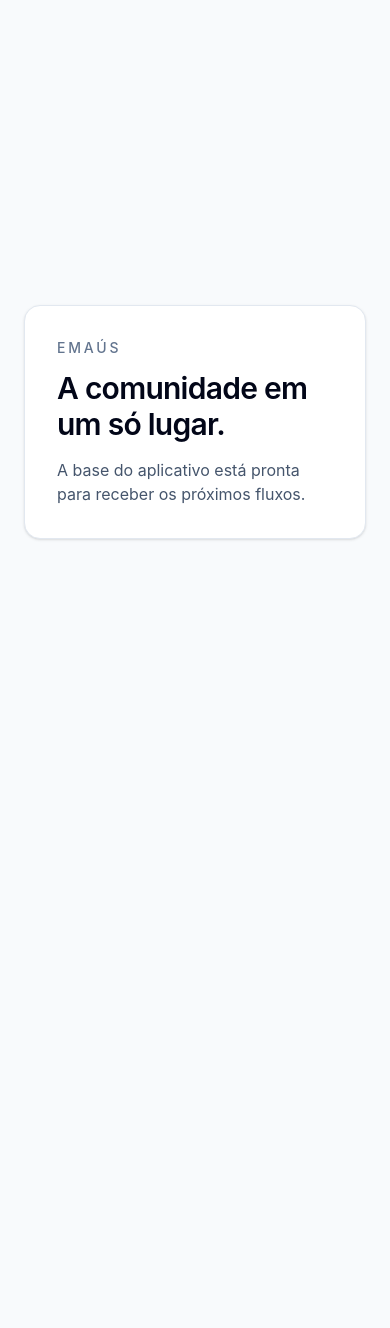
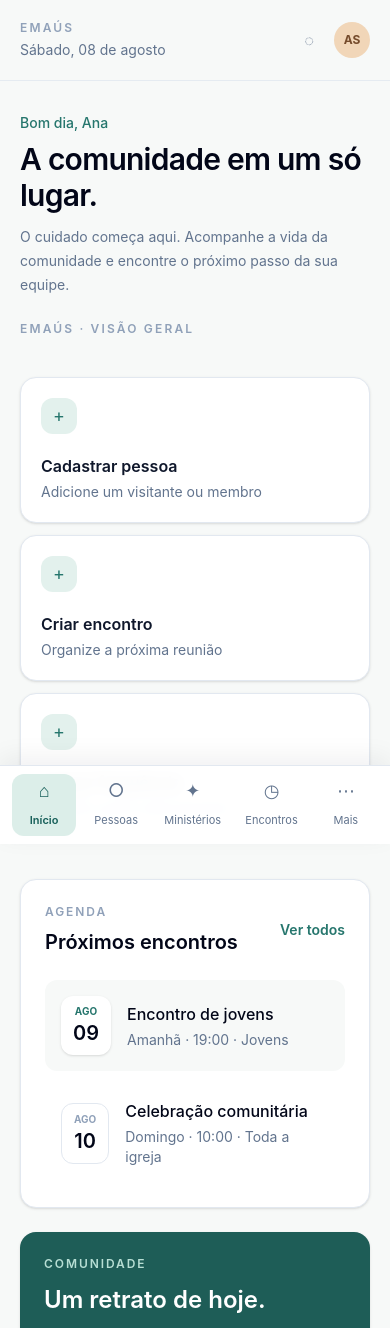
Before and after one commit to xfelipealves/emaus, a Next.js app: page / in a window 390 px wide. Shown: the top 1328 px of the page. Before the commit the page ends 844 px from the top, so only its background shows below. Built offline with nearby package versions, Linux system fonts and the light colour scheme.

Commit message:
feat: add responsive application shell

```diff
--- /dev/null
+++ b/src/app/(dashboard)/layout.tsx
@@ -0,0 +1,5 @@
+import { AppShell } from "@/components/layout/app-shell";
+
+export default function DashboardLayout({ children }: Readonly<{ children: React.ReactNode }>) {
+  return <AppShell>{children}</AppShell>;
+}
--- /dev/null
+++ b/src/app/(dashboard)/page.tsx
@@ -0,0 +1,53 @@
+import { APP_NAME } from "../app-identity";
+
+export default function Home() {
+  return (
+    <div className="mx-auto max-w-6xl">
+      <section className="flex flex-col justify-between gap-6 sm:flex-row sm:items-end">
+        <div>
+          <p className="text-sm font-medium text-[#26766d]">Bom dia, Ana</p>
+          <h1 className="mt-2 text-3xl font-semibold tracking-tight text-slate-950 sm:text-4xl">A comunidade em um só lugar.</h1>
+          <p className="mt-3 max-w-lg text-sm leading-6 text-slate-500">O cuidado começa aqui. Acompanhe a vida da comunidade e encontre o próximo passo da sua equipe.</p>
+        </div>
+        <p className="text-xs font-semibold uppercase tracking-[0.18em] text-slate-400">{APP_NAME} · visão geral</p>
+      </section>
+
+      <section aria-label="Atalhos rápidos" className="mt-10 grid gap-3 sm:grid-cols-3">
+        {[
+          ["Cadastrar pessoa", "Adicione um visitante ou membro", "/pessoas"],
+          ["Criar encontro", "Organize a próxima reunião", "/encontros"],
+          ["Lançar frequência", "Registre quem está presente", "/encontros"],
+        ].map(([title, description, href]) => (
+          <a key={title} href={href} className="rounded-2xl border border-slate-200 bg-white p-5 shadow-sm transition-transform hover:-translate-y-0.5 hover:shadow-md">
+            <span className="flex h-9 w-9 items-center justify-center rounded-xl bg-[#e3f1ed] text-lg text-[#26766d]">+</span>
+            <h2 className="mt-5 font-semibold text-slate-900">{title}</h2>
+            <p className="mt-1 text-sm leading-5 text-slate-500">{description}</p>
+          </a>
+        ))}
+      </section>
+
+      <section className="mt-10 grid gap-6 lg:grid-cols-[1.4fr_1fr]">
+        <div className="rounded-2xl border border-slate-200 bg-white p-6 shadow-sm">
+          <div className="flex items-center justify-between">
+            <div>
+              <p className="text-xs font-semibold uppercase tracking-[0.16em] text-slate-400">Agenda</p>
+              <h2 className="mt-2 text-xl font-semibold">Próximos encontros</h2>
+            </div>
+            <a href="/encontros" className="text-sm font-semibold text-[#26766d]">Ver todos</a>
+          </div>
+          <div className="mt-6 flex items-center gap-4 rounded-xl bg-[#f7f9f8] p-4">
+            <div className="rounded-xl bg-white px-3 py-2 text-center shadow-sm"><p className="text-[10px] font-bold uppercase text-[#26766d]">AGO</p><p className="text-xl font-semibold">09</p></div>
+            <div><p className="font-medium">Encontro de jovens</p><p className="mt-1 text-sm text-slate-500">Amanhã · 19:00 · Jovens</p></div>
+          </div>
+          <div className="mt-3 flex items-center gap-4 rounded-xl p-4"><div className="rounded-xl border border-slate-200 px-3 py-2 text-center"><p className="text-[10px] font-bold uppercase text-slate-400">AGO</p><p className="text-xl font-semibold">10</p></div><div><p className="font-medium">Celebração comunitária</p><p className="mt-1 text-sm text-slate-500">Domingo · 10:00 · Toda a igreja</p></div></div>
+        </div>
+        <div className="rounded-2xl bg-[#1e5d57] p-6 text-white shadow-sm">
+          <p className="text-xs font-semibold uppercase tracking-[0.16em] text-[#b7ded4]">Comunidade</p>
+          <h2 className="mt-3 text-2xl font-semibold">Um retrato de hoje.</h2>
+          <p className="mt-2 text-sm leading-6 text-[#d5ebe6]">Dados essenciais para você cuidar das pessoas com presença.</p>
+          <div className="mt-8 grid grid-cols-2 gap-3"><div className="rounded-xl bg-white/10 p-4"><p className="text-2xl font-semibold">248</p><p className="mt-1 text-xs text-[#b7ded4]">membros ativos</p></div><div className="rounded-xl bg-white/10 p-4"><p className="text-2xl font-semibold">12</p><p className="mt-1 text-xs text-[#b7ded4]">visitantes recentes</p></div></div>
+        </div>
+      </section>
+    </div>
+  );
+}
--- a/src/app/page.tsx
+++ /dev/null
@@ -1,13 +0,0 @@
-import { APP_NAME } from "./app-identity";
-
-export default function Home() {
-  return (
-    <main className="flex min-h-screen items-center justify-center bg-slate-50 p-6 text-slate-950">
-      <section className="w-full max-w-xl rounded-2xl border border-slate-200 bg-white p-8 shadow-sm">
-        <p className="mb-3 text-sm font-medium uppercase tracking-[0.2em] text-slate-500">{APP_NAME}</p>
-        <h1 className="text-3xl font-semibold tracking-tight">A comunidade em um só lugar.</h1>
-        <p className="mt-4 text-slate-600">A base do aplicativo está pronta para receber os próximos fluxos.</p>
-      </section>
-    </main>
-  );
-}
--- /dev/null
+++ b/src/components/layout/app-shell.tsx
@@ -0,0 +1,29 @@
+import { DesktopNavigation, MobileNavigation } from "./navigation";
+
+export function AppShell({ children }: Readonly<{ children: React.ReactNode }>) {
+  return (
+    <div className="min-h-screen bg-[#f7f9f8] text-slate-950">
+      <div className="flex min-h-screen">
+        <DesktopNavigation />
+        <div className="min-w-0 flex-1">
+          <header className="flex items-center justify-between border-b border-slate-200/80 bg-[#f7f9f8] px-5 py-5 sm:px-8 lg:px-12">
+            <div>
+              <p className="text-xs font-semibold uppercase tracking-[0.18em] text-slate-400 lg:hidden">Emaús</p>
+              <p className="mt-1 text-sm text-slate-500">Sábado, 08 de agosto</p>
+            </div>
+            <div className="flex items-center gap-3">
+              <button type="button" aria-label="Notificações" className="rounded-full p-2 text-slate-500 hover:bg-white hover:text-slate-900">
+                ◌
+              </button>
+              <div aria-label="Perfil de Ana Souza" className="flex h-9 w-9 items-center justify-center rounded-full bg-[#f1d6b8] text-xs font-bold text-[#754b2b]">
+                AS
+              </div>
+            </div>
+          </header>
+          <main className="px-5 pb-28 pt-8 sm:px-8 lg:px-12 lg:pb-12">{children}</main>
+        </div>
+      </div>
+      <MobileNavigation />
+    </div>
+  );
+}
--- /dev/null
+++ b/src/components/layout/navigation.tsx
@@ -0,0 +1,82 @@
+"use client";
+
+import Link from "next/link";
+import { usePathname } from "next/navigation";
+
+const primaryItems = [
+  { href: "/", label: "Início", shortLabel: "Início", icon: "⌂" },
+  { href: "/pessoas", label: "Pessoas", shortLabel: "Pessoas", icon: "○" },
+  { href: "/ministerios", label: "Ministérios", shortLabel: "Ministérios", icon: "✦" },
+  { href: "/encontros", label: "Encontros", shortLabel: "Encontros", icon: "◷" },
+];
+
+const settingsItem = { href: "/configuracoes", label: "Configurações", shortLabel: "Mais", icon: "⋯" };
+
+function isActive(pathname: string, href: string) {
+  return href === "/" ? pathname === href : pathname.startsWith(href);
+}
+
+function NavigationLink({
+  href,
+  label,
+  icon,
+  pathname,
+  mobile = false,
+}: {
+  href: string;
+  label: string;
+  icon: string;
+  pathname: string;
+  mobile?: boolean;
+}) {
+  const active = isActive(pathname, href);
+
+  return (
+    <Link
+      href={href}
+      aria-current={active ? "page" : undefined}
+      className={`group flex items-center gap-3 rounded-xl transition-colors ${
+        mobile ? "min-w-16 flex-col gap-1 px-2 py-2 text-[11px]" : "px-3 py-2.5 text-sm"
+      } ${active ? "bg-[#dceee9] font-semibold text-[#155e58]" : "text-slate-500 hover:bg-slate-100 hover:text-slate-900"}`}
+    >
+      <span aria-hidden="true" className={mobile ? "text-lg leading-none" : "text-base leading-none"}>
+        {icon}
+      </span>
+      <span>{label}</span>
+    </Link>
+  );
+}
+
+export function DesktopNavigation() {
+  const pathname = usePathname();
+
+  return (
+    <nav aria-label="Navegação principal" className="hidden w-64 shrink-0 flex-col border-r border-slate-200 bg-white px-5 py-6 lg:flex">
+      <div className="mb-12 px-3">
+        <p className="text-xs font-bold uppercase tracking-[0.24em] text-[#26766d]">Emaús</p>
+        <p className="mt-2 text-sm text-slate-500">Vida comunitária, com cuidado.</p>
+      </div>
+      <div className="space-y-1">
+        {primaryItems.map((item) => (
+          <NavigationLink key={item.href} {...item} pathname={pathname} />
+        ))}
+      </div>
+      <div className="mt-auto border-t border-slate-100 pt-4">
+        <NavigationLink {...settingsItem} pathname={pathname} />
+      </div>
+    </nav>
+  );
+}
+
+export function MobileNavigation() {
+  const pathname = usePathname();
+
+  return (
+    <nav aria-label="Navegação móvel" className="fixed inset-x-0 bottom-0 z-10 flex items-center justify-around border-t border-slate-200 bg-white/95 px-2 pb-[max(0.5rem,env(safe-area-inset-bottom))] pt-2 shadow-[0_-8px_24px_rgba(15,23,42,0.06)] backdrop-blur lg:hidden">
+      {primaryItems.map((item) => (
+        <NavigationLink key={item.href} href={item.href} label={item.shortLabel} icon={item.icon} pathname={pathname} mobile />
+      ))}
+      <NavigationLink {...settingsItem} label={settingsItem.shortLabel} pathname={pathname} mobile />
+    </nav>
+  );
+}
```
Also changed, not shown: .specs/STATE.md, .specs/features/emaus-mvp/tasks.md, .specs/loop-state.json, 1 other file (tests, documents, lock files or other folders).
